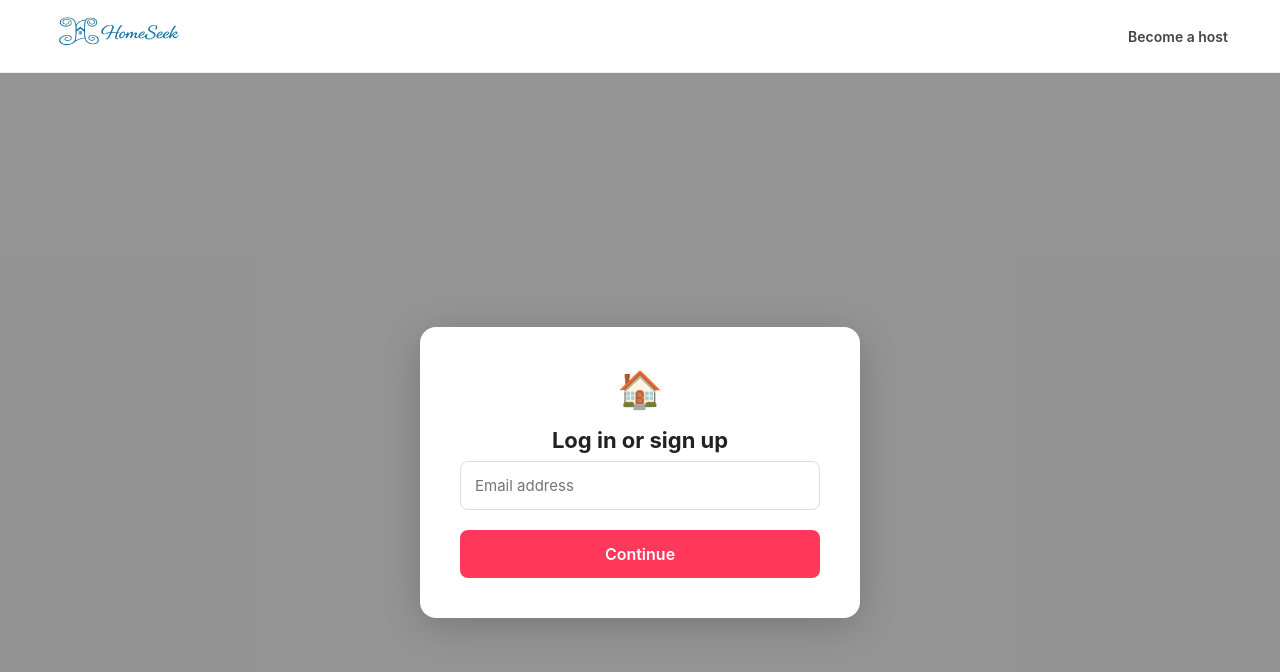
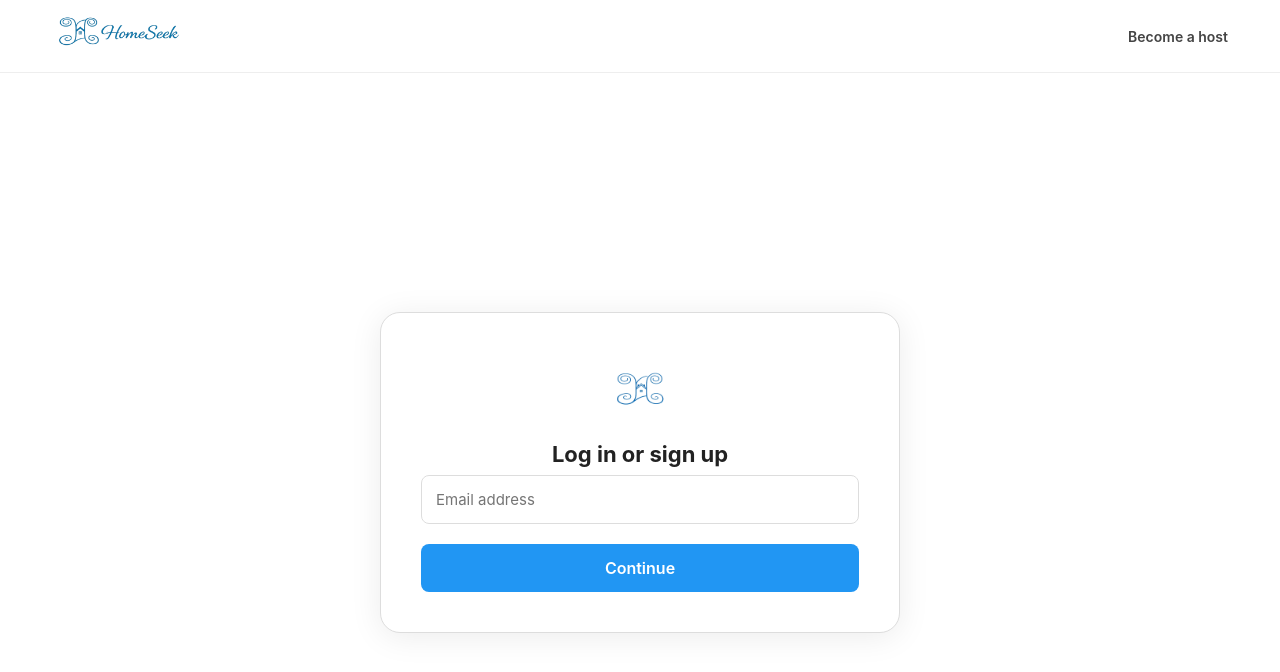
Before and after one commit to bonfrancisjhay/homeseek, a React (Vite) app in the folder frontend/: page /register in a window 1280 px wide. Shown: the top 672 px of the page. Built offline with nearby package versions, Linux system fonts and the light colour scheme.

Commit message:
improve form ui

```diff
--- a/frontend/src/pages/Auth.jsx
+++ b/frontend/src/pages/Auth.jsx
@@ -1,6 +1,7 @@
 import { useState } from 'react';
 import { useNavigate } from 'react-router-dom';
 import api from '../services/api';
+import logo from '../assets/homeseek_logo_bg.png';
 
 function Auth() {
     const navigate = useNavigate();
@@ -115,7 +116,9 @@ function Auth() {
             <div style={styles.card}>
 
                 {/* Logo */}
-                <div style={styles.logoBox}>🏠</div>
+                <div style={{ display: 'flex', justifyContent: 'center', alignItems: 'center', height: '80px', marginBottom: '8px' }}>
+                    <img src={logo} alt="Logo" style={{ height: '100%', width: 'auto', objectFit: 'contain' }} />
+                </div>
 
                 {/* Step 1 — Email */}
                 {step === 1 && (
@@ -303,21 +306,24 @@ const styles = {
         display: 'flex',
         alignItems: 'center',
         justifyContent: 'center',
-        backgroundColor: 'rgba(0,0,0,0.4)',
+        backgroundColor: '#fff',
         padding: '40px 24px'
     },
     card: {
         background: '#fff',
+        border: '1px solid #ddd',
         padding: '40px',
-        borderRadius: '16px',
+        borderRadius: '20px',
         width: '100%',
-        maxWidth: '440px',
-        boxShadow: '0 8px 40px rgba(0,0,0,0.2)'
+        maxWidth: '520px',
+        boxShadow: '0 4px 32px rgba(0,0,0,0.08)',
+        overflow: 'hidden'
     },
     logoBox: {
         fontSize: '36px',
         textAlign: 'center',
-        marginBottom: '16px'
+        marginBottom: '16px',
+        height: '100px'
     },
     title: {
         fontSize: '22px',
@@ -366,7 +372,7 @@ const styles = {
     btn: {
         width: '100%',
         padding: '14px',
-        background: '#ff385c',
+        background: '#2196f3',
         color: '#fff',
         border: 'none',
         borderRadius: '8px',
```
